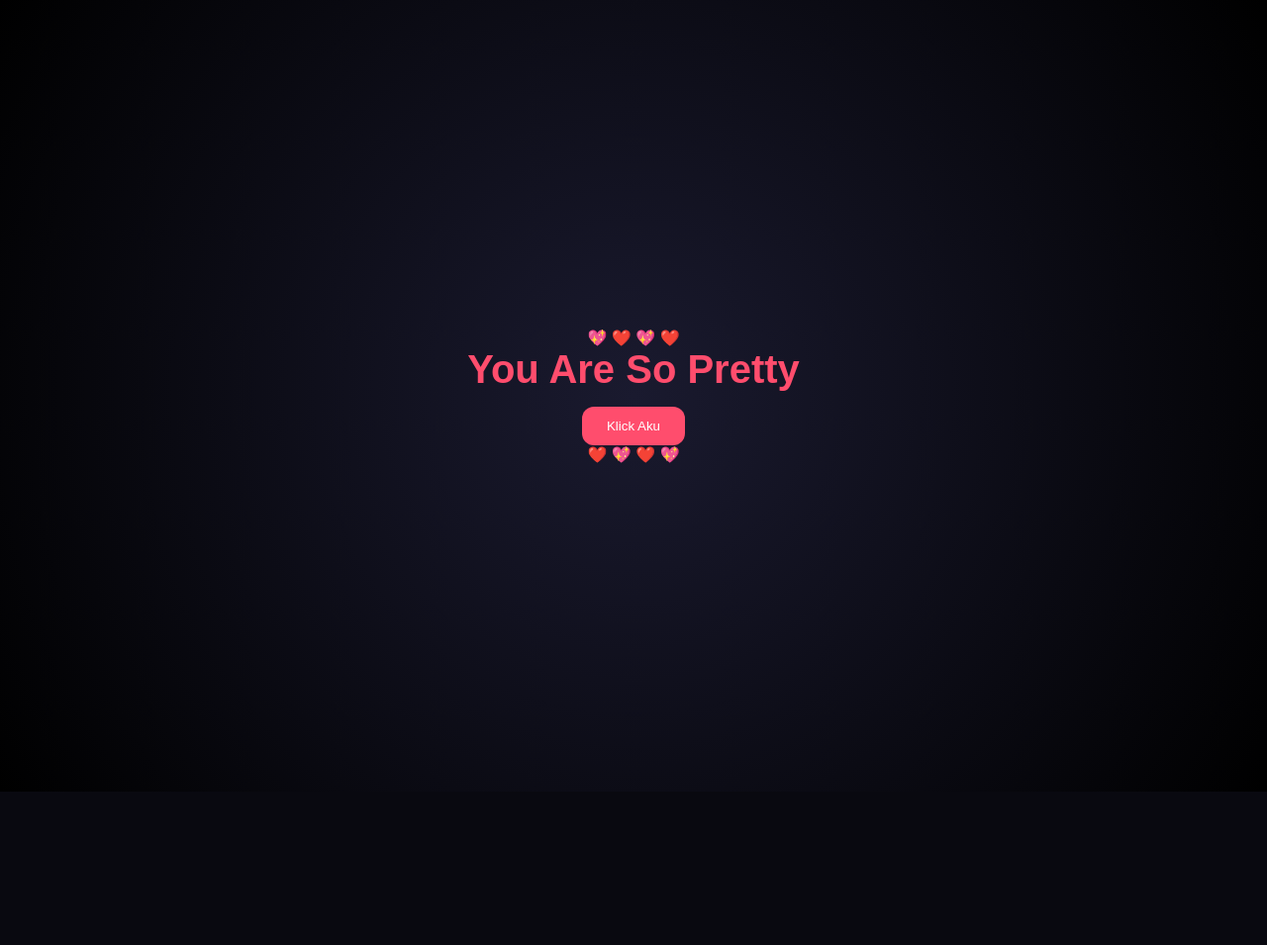
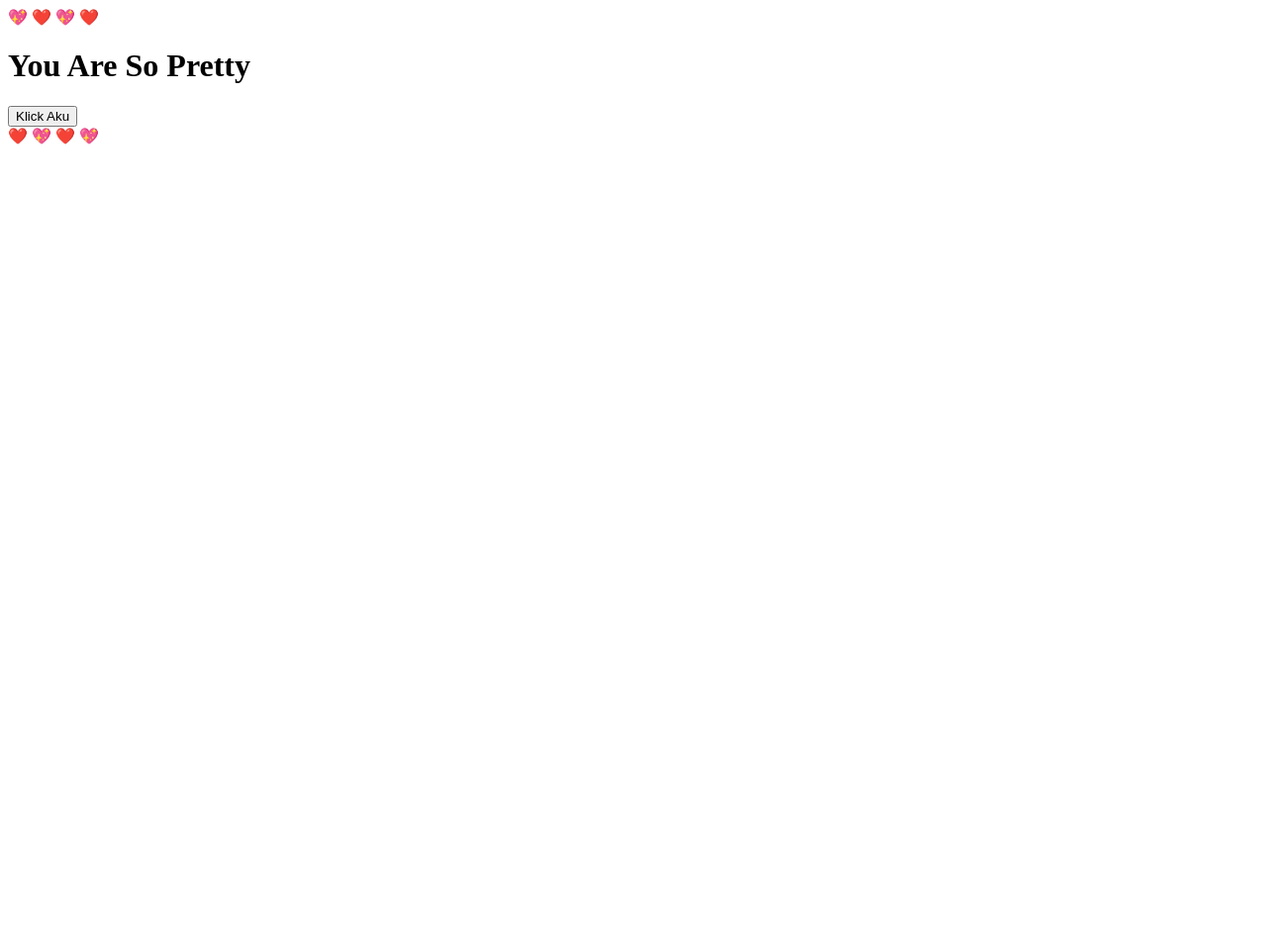
Before and after one commit to mlf167937-svg/Rauf, a Flask app: page / in a window 1280 px wide. Shown: the whole page at 99% size. Before the commit the page ends 800 px from the top, so only its background shows below. Run offline with Flask 3, Linux system fonts and the light colour scheme.

Commit message:
Update style.css

```diff
--- a/static/style.css
+++ b/static/style.css
@@ -1,51 +1,8 @@
-*{
-  margin:0;
-  padding:0;
-  box-sizing:border-box;
-  font-family:Arial;
-}
-
-body{
-  background:#070712;
-  color:white;
-  overflow:hidden;
-}
-
-/* START SCREEN */
-#startScreen{
-  position:fixed;
-  inset:0;
-  display:flex;
-  justify-content:center;
-  align-items:center;
-  background:radial-gradient(circle,#1a1a2f,#000);
-  z-index:999;
-}
-
-.box{
-  text-align:center;
-}
-
-h1{
-  color:#ff4d6d;
-  font-size:clamp(22px,5vw,40px);
-}
-
-button{
-  margin-top:15px;
-  padding:12px 25px;
-  border:none;
-  border-radius:12px;
-  background:#ff4d6d;
-  color:white;
-  cursor:pointer;
-}
-
-/* STORY */
 #container{
   position:relative;
   width:100%;
   height:100vh;
+
   display:flex;
   justify-content:center;
   align-items:center;
@@ -53,46 +10,42 @@ button{
 
 .card{
   position:absolute;
-  width:min(90vw,800px);
+
+  width:min(90vw,750px);
+
+  display:flex;
+  flex-direction:column;
+  align-items:center;
+  text-align:center;
+
   padding:20px;
+
+  border-radius:20px;
+
   background:rgba(255,255,255,0.05);
-  border-radius:20px;
   backdrop-filter:blur(10px);
 
   opacity:0;
-  transform:translateX(50px);
-  transition:0.8s;
+  transform:translateY(20px);
+
+  transition:0.8s ease;
 }
 
 .card.active{
   opacity:1;
-  transform:translateX(0);
+  transform:translateY(0);
+}
+
+.text{
+  margin-top:10px;
+  line-height:1.8;
+  font-size:clamp(14px,2.5vw,18px);
 }
 
 img{
   width:100%;
+  max-height:55vh;
+  object-fit:cover;
   border-radius:15px;
   margin-top:10px;
 }
-
-/* 💖 floating hearts background */
-#bg{
-  position:fixed;
-  inset:0;
-  overflow:hidden;
-  z-index:0;
-}
-
-.heart{
-  position:absolute;
-  color:#ff4d6d;
-  animation:floatUp 6s linear infinite;
-  font-size:18px;
-  opacity:0.7;
-}
-
-@keyframes floatUp{
-  0%{transform:translateY(100vh);opacity:0;}
-  50%{opacity:1;}
-  100%{transform:translateY(-10vh);opacity:0;}
-}
```
